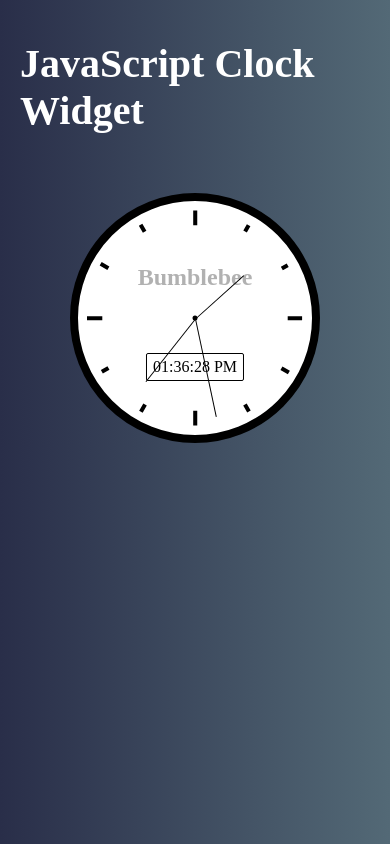
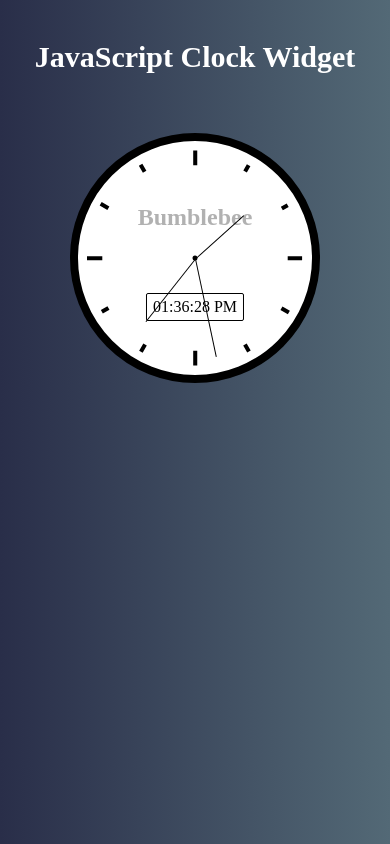
Before and after one commit to rkrider/js-clock, a plain HTML site: page index.html in a window 390 px wide. Drawn offline with Linux system fonts and the light colour scheme.

```diff
--- a/style.css
+++ b/style.css
@@ -21,6 +21,10 @@ h1 {
     font-size: 40px;
     padding: 20px;
     margin-top: 20px;
+
+    @media only screen and (max-width: 500px){
+        font-size: 30px;
+    }
 }
 
 .clock {
```
